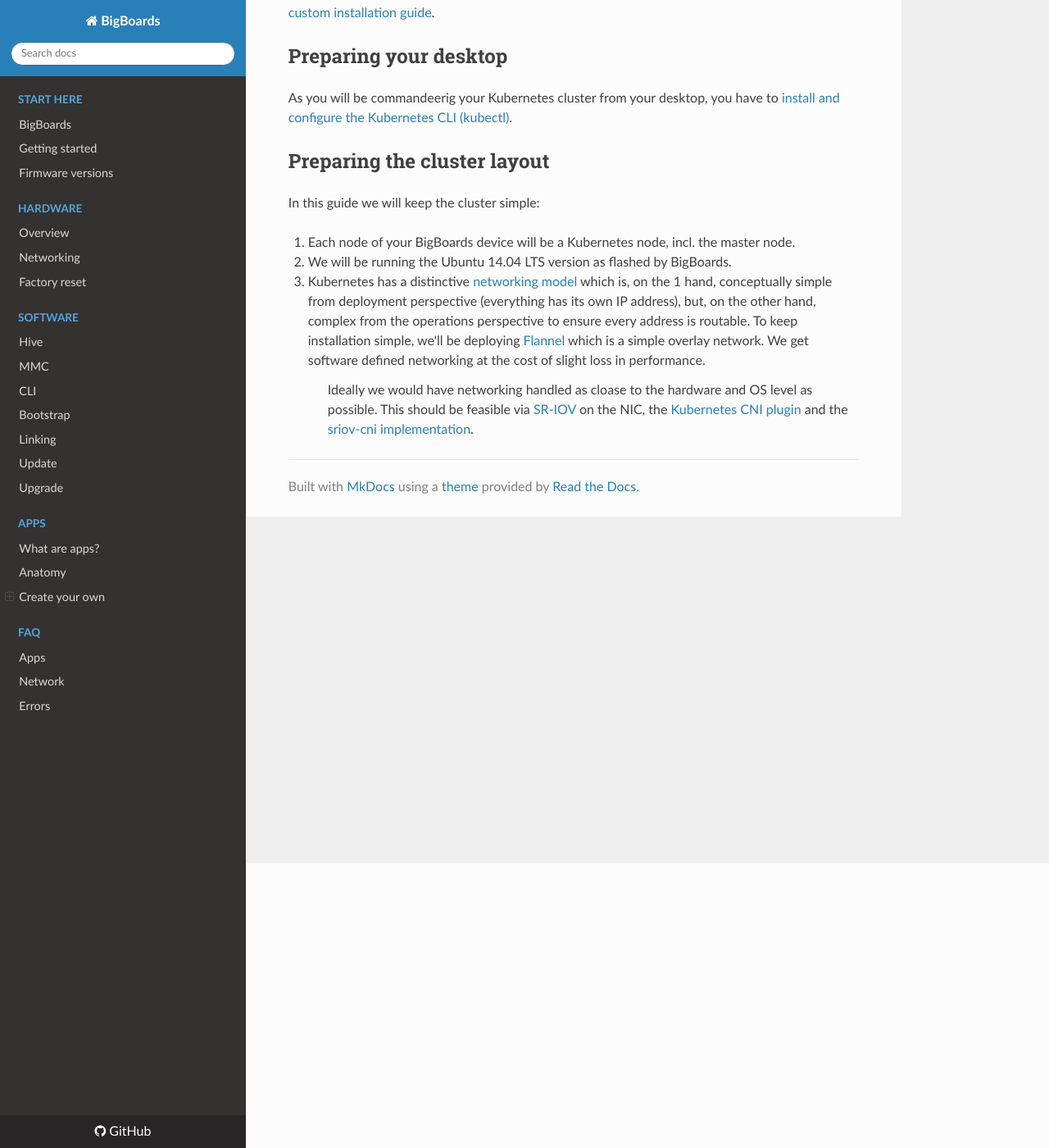
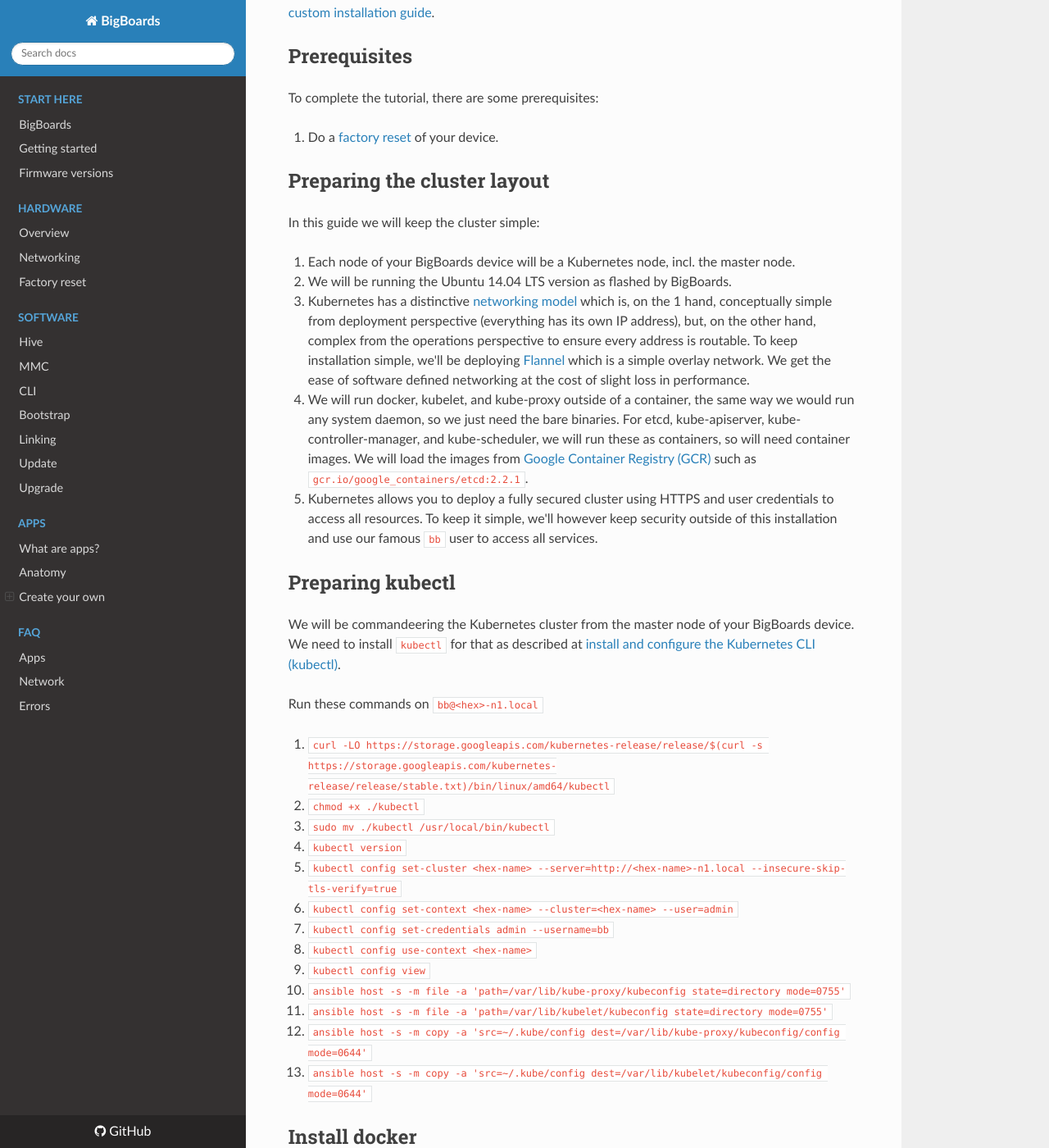
Before and after one commit to bigboards/bigboards-docs, an MkDocs documentation site: the page built from docs/advanced/kubernetes.md, in a window 1280 px wide and 1400 px high, scrolled down 348 px. Shown: the whole window at 82% size. Built offline with MkDocs 1.6.1, drawn with Linux system fonts in a browser that asks for light colours; nearby versions of some CDN libraries; old or Windows-style settings are respelled for this version of MkDocs; some of the changed text lies outside the part shown.

Commit message:
install kubectl, docker and k8s binaries

```diff
--- a/docs/advanced/kubernetes.md
+++ b/docs/advanced/kubernetes.md
@@ -12,9 +12,10 @@
 This tutorial will turn your BigBoards Hex or Cube into a Kubernetes cluster
 using the Kubernetes [custom installation guide](https://kubernetes.io/docs/getting-started-guides/scratch/).
 
-## Preparing your desktop
-As you will be commandeerig your Kubernetes cluster from your desktop, you have to
-[install and configure the Kubernetes CLI (kubectl)](https://kubernetes.io/docs/tasks/tools/install-kubectl/).
+## Prerequisites
+To complete the tutorial, there are some prerequisites:
+
+1. Do a [factory reset](../hardware/factory-reset.md) of your device.
 
 ## Preparing the cluster layout
 In this guide we will keep the cluster simple:
@@ -27,8 +28,67 @@
    its own IP address), but, on the other hand, complex from the operations perspective
    to ensure every address is routable. To keep installation simple, we'll be deploying
    [Flannel](https://github.com/coreos/flannel#flannel) which is a simple overlay network.
-   We get software defined networking at the cost of slight loss in performance.
-   > Ideally we would have networking handled as cloase to the hardware and OS level
-   > as possible. This should be feasible via [SR-IOV](https://en.wikipedia.org/wiki/Single-root_input/output_virtualization)
-   > on the NIC, the [Kubernetes CNI plugin](https://kubernetes.io/docs/concepts/cluster-administration/network-plugins/#cni)
-   > and the [sriov-cni implementation](https://github.com/hustcat/sriov-cni).
+   We get the ease of software defined networking at the cost of slight loss
+   in performance.
+1. We will run docker, kubelet, and kube-proxy outside of a container, the same
+   way we would run any system daemon, so we just need the bare binaries. For
+   etcd, kube-apiserver, kube-controller-manager, and kube-scheduler, we
+   will run these as containers, so will need container images. We will load
+   the images from [Google Container Registry (GCR)](https://gcr.io) such as `gcr.io/google_containers/etcd:2.2.1`.
+1. Kubernetes allows you to deploy a fully secured cluster using HTTPS and
+   user credentials to access all resources. To keep it simple, we'll however
+   keep security outside of this installation and use our famous `bb` user to
+   access all services.
+
+## Preparing kubectl
+We will be commandeering the Kubernetes cluster from the master node of your
+BigBoards device. We need to install ``kubectl`` for that as described at
+[install and configure the Kubernetes CLI (kubectl)](https://kubernetes.io/docs/tasks/tools/install-kubectl/).
+
+Run these commands on `bb@<hex>-n1.local`
+
+1. `curl -LO https://storage.googleapis.com/kubernetes-release/release/$(curl -s https://storage.googleapis.com/kubernetes-release/release/stable.txt)/bin/linux/amd64/kubectl`
+1. `chmod +x ./kubectl`
+1. `sudo mv ./kubectl /usr/local/bin/kubectl`
+1. `kubectl version`
+1. `kubectl config set-cluster <hex-name> --server=http://<hex-name>-n1.local --insecure-skip-tls-verify=true`
+1. `kubectl config set-context <hex-name> --cluster=<hex-name> --user=admin`
+1. `kubectl config set-credentials admin --username=bb`
+1. `kubectl config use-context <hex-name>`
+1. `kubectl config view`
+1. `ansible host -s -m file -a 'path=/var/lib/kube-proxy/kubeconfig state=directory mode=0755'`
+1. `ansible host -s -m file -a 'path=/var/lib/kubelet/kubeconfig state=directory mode=0755'`
+1. `ansible host -s -m copy -a 'src=~/.kube/config dest=/var/lib/kube-proxy/kubeconfig/config mode=0644'`
+1. `ansible host -s -m copy -a 'src=~/.kube/config dest=/var/lib/kubelet/kubeconfig/config mode=0644'`
+
+## Install docker
+
+To [Install Docker](https://docs.docker.com/engine/installation/linux/docker-ce/ubuntu/) on all nodes
+
+1. `ansible host -s -m shell -a 'apt-get remove docker docker-engine docker.io'`
+1. `ansible host -s -m shell -a 'apt-get update'`
+1. `ansible host -s -m shell -a 'apt-get -y upgrade'`
+1. `ansible host -s -m shell -a 'apt-get -y autoremove'`
+1. `ansible host -s -m shell -a 'apt-get -y install linux-image-extra-$(uname -r) linux-image-extra-virtual'`
+1. `ansible host -s -m shell -a 'apt-get -y install apt-transport-https ca-certificates curl software-properties-common'`
+1. `ansible host -s -m shell -a 'curl -fsSL https://download.docker.com/linux/ubuntu/gpg | sudo apt-key add -'`
+1. `ansible host -s -m shell -a 'add-apt-repository "deb [arch=amd64] https://download.docker.com/linux/ubuntu $(lsb_release -cs) stable"'`
+1. `ansible host -s -m shell -a 'apt-get -y update'`
+1. `ansible host -s -m shell -a 'apt-get -y install docker-ce'`
+1. `ansible host -s -m shell -a 'docker run hello-world'`
+
+## Install Kubernetes binaries
+A Kubernetes binary release includes all the Kubernetes binaries as well as the supported release of etcd.
+
+To [Install Kubernetes binaries](https://kubernetes.io/docs/getting-started-guides/scratch/#downloading-and-extracting-kubernetes-binaries)
+
+1. `URL=$(curl -w "%{url_effective}\n" -I -L -s -S https://github.com/kubernetes/kubernetes/releases/latest -o /dev/null)`
+1. `K8S_VERSION=$(basename $URL)`
+1. `curl -L https://github.com/kubernetes/kubernetes/releases/download/${K8S_VERSION}/kubernetes.tar.gz > /tmp/kubernetes.tar.gz`
+1. `tar -xvzf /tmp/kubernetes.tar.gz -C /tmp/`
+1. `export KUBERNETES_SKIP_CONFIRM=true`
+1. `/tmp/kubernetes/cluster/get-kube-binaries.sh`
+1. `tar -xvzf /tmp/kubernetes/server/kubernetes-server-linux-amd64.tar.gz -C /tmp/`
+1. `sudo mkdir -p /opt/k8s/${K8S_VERSION}`
+1. `sudo mv /tmp/kubernetes/* /opt/k8s/${K8S_VERSION}`
+1. `sudo ln -s /opt/k8s/${K8S_VERSION} /opt/k8s/kubernetes`
```
